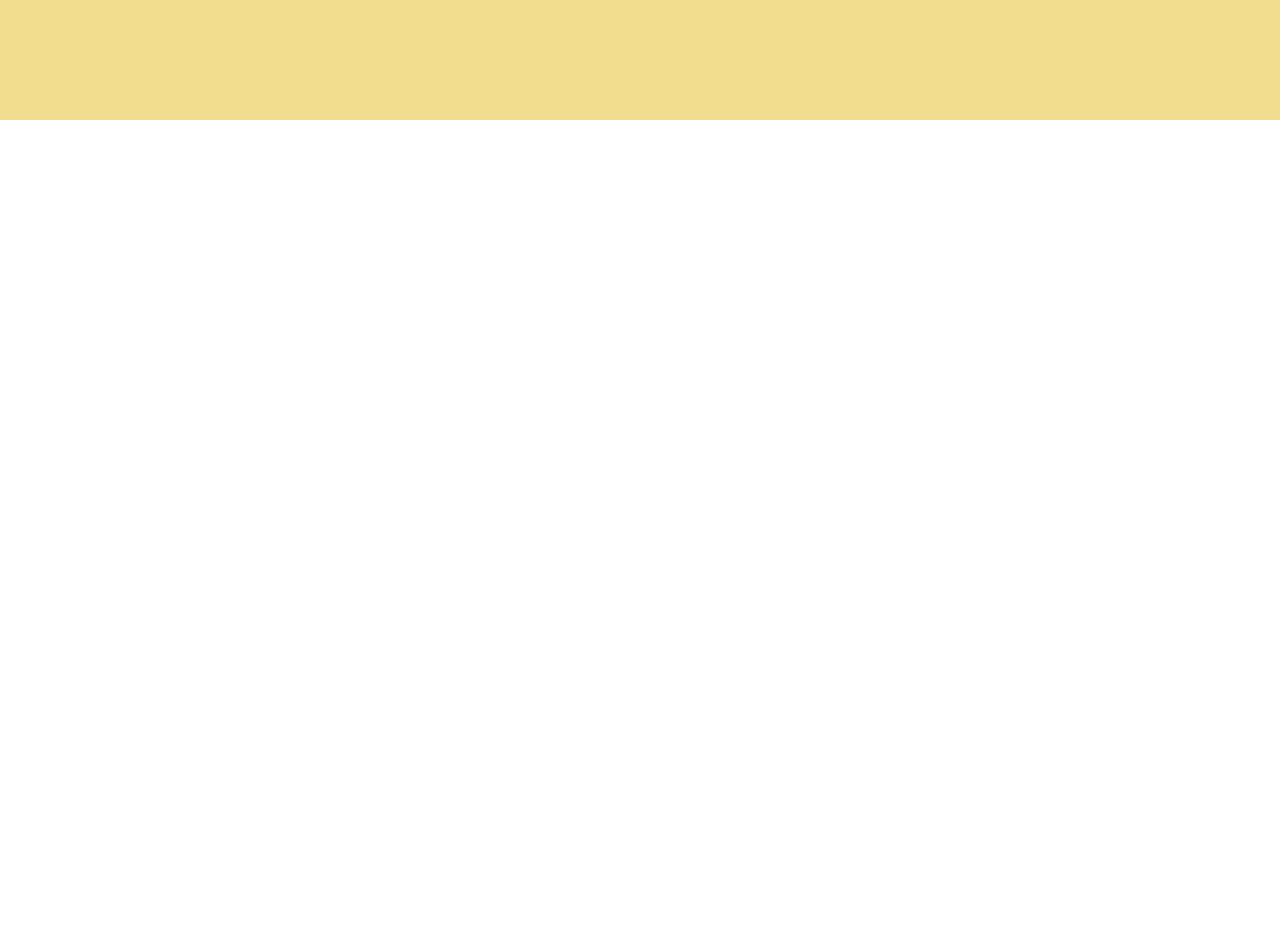
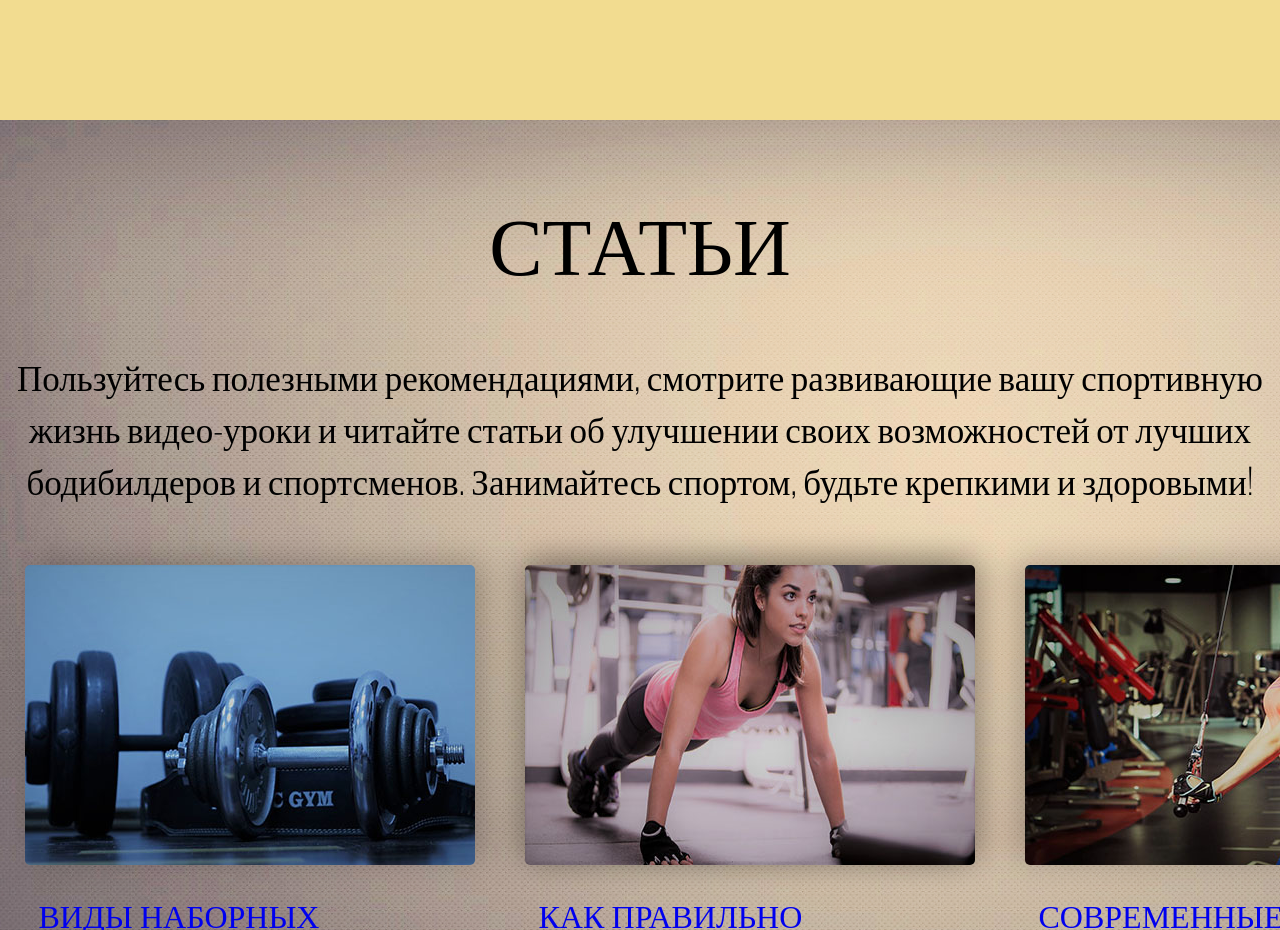
Before and after one commit to HellTrevor/helltrevor.github.io, a React (Create React App) app in the folder react-spartak/: page / in a window 1280 px wide. Shown: the part 2760-3690 px from the top of the page. Before the commit the page ends 2880 px from the top, so only its background shows below. Built offline with nearby package versions, Linux system fonts and the light colour scheme; a web font is replaced by a local one.

Commit message:
Modified App.js, index.css - upgrade main page (ARTICLES). Modified HEADER (z-index: 1).

```diff
--- a/react-spartak/src/App.js
+++ b/react-spartak/src/App.js
@@ -83,6 +83,77 @@ function App() {
         </div>
       </div>
       {/* /BENEFITS */}
+      {/* ARTICLES */}
+      <div className="articles">
+        <div className="container">
+          <div className="text_article_section">
+            <div className="title_article_section">Статьи</div>
+            <div className="description_article_section">
+              Пользуйтесь полезными рекомендациями, смотрите развивающие вашу
+              спортивную жизнь видео-уроки и читайте статьи об улучшении своих
+              возможностей от лучших бодибилдеров и спортсменов. Занимайтесь
+              спортом, будьте крепкими и здоровыми!
+            </div>
+          </div>
+          <div className="articles_block">
+            <div className="arrow arrow_left"></div>
+            <div className="article">
+              <div className="image_article image_article_1"></div>
+              <div className="title_article_block">
+                <a className="title_article" href="#">
+                  Виды наборных гантелей. Упражнения с гантелями
+                </a>
+              </div>
+              <div className="description_block description_block_1">
+                <div className="description_article">
+                  Физические нагрузки на все группы мышц можно получить не
+                  только в тренажерном зале, но и в домашних условиях. Для этого
+                  нет необходимости в большом количестве тренажеров, будет
+                  достаточно все лишь разборных гантелей, у которых вы
+                  самостоятельно сможете регулировать...
+                </div>
+                <div className="see_more">Подробнее</div>
+              </div>
+            </div>
+            <div className="article">
+              <div className="image_article image_article_2"></div>
+              <div className="title_article_block">
+                <a className="title_article" href="#">
+                  Как правильно отжиматься от пола?
+                </a>
+              </div>
+              <div className="description_block description_block_2">
+                <div className="description_article">
+                  Если вы хотите научиться отжиматься максимально правильно, вы
+                  должны включить в программу своих тренировок упражнение
+                  планка. Планка на вытянутых руках развивает статические мышцы
+                  корпуса...
+                </div>
+                <div className="see_more">Подробнее</div>
+              </div>
+            </div>
+            <div className="article">
+              <div className="image_article image_article_3"></div>
+              <div className="title_article_block">
+                <a className="title_article" href="#">
+                  Современные тренажеры и виброплатформы для дома
+                </a>
+              </div>
+              <div className="description_block description_block_3">
+                <div className="description_article">
+                  Тренажеры просты в обращении и избавляют от большого
+                  количества проблем: слабый иммунитет, лишний вес, вялые мышцы,
+                  болезни позвоночника - вы же не хотите с этим столкнуться в
+                  реальной жизни?
+                </div>
+                <div className="see_more">Подробнее</div>
+              </div>
+            </div>
+            <div className="arrow arrow_2"></div>
+          </div>
+        </div>
+      </div>
+      {/* /ARTICLES */}
     </div>
   );
 }
--- a/react-spartak/src/index.css
+++ b/react-spartak/src/index.css
@@ -16,6 +16,7 @@ code {
 /* HEADER */
 
 .header {
+  z-index: 1;
   position: sticky;
   top: 0;
   left: 0;
@@ -167,7 +168,6 @@ code {
 
 .intro {
   width: 100%;
-  /* height: 100%; */
   height: 1080px;
   background: url(/public/Assets/Images/Main_page/Intro/Background_intro.jpg)
     no-repeat;
@@ -244,6 +244,8 @@ code {
 }
 
 .text_benefit {
+  margin: auto 0;
+
   max-width: 862px;
   text-align: center;
 }
@@ -299,3 +301,179 @@ code {
 .img_3_benefits {
   background: url(/public/Assets/Images/Main_page/Benefits/free-icon-dumbbell-38464.png);
 }
+
+/* /BENEFITS */
+
+/* ARTICLES */
+
+.articles {
+  height: 1264px;
+  background: url(/public/Assets/Images/Main_page/Section_Articles/Background_articles.jpg);
+}
+
+.articles .container {
+  margin: 0 auto;
+  max-width: 1600px;
+}
+
+.text_article_section {
+  margin: auto;
+  padding-top: 60px;
+  padding-bottom: 60px;
+
+  max-width: 1550px;
+  text-align: center;
+  color: #000000;
+}
+
+.title_article_section {
+  margin-bottom: 50px;
+
+  text-transform: uppercase;
+  font-family: "Oswald";
+  font-style: normal;
+  font-weight: 400;
+  font-size: 80px;
+  line-height: 119px;
+}
+
+.description_article_section {
+  font-family: "Oswald";
+  font-style: normal;
+  font-weight: 200;
+  font-size: 35px;
+  line-height: 52px;
+}
+
+.articles_block {
+  display: flex;
+  justify-content: space-between;
+}
+
+.arrow {
+  margin-top: 123px;
+  margin-right: 0px;
+
+  width: 50px;
+  height: 50px;
+
+  cursor: pointer;
+
+  background: url(/public/Assets/Images/Main_page/Section_Articles/left.png);
+}
+
+.arrow_2 {
+  transform: rotate(180deg);
+}
+
+.article {
+  margin: 0 25px;
+  width: 450px;
+}
+
+.image_article {
+  z-index: 2;
+  height: 300px;
+  cursor: pointer;
+}
+
+.image_article_1 {
+  background: url(/public/Assets/Images/Article_page/Image_articles_1_main_page.jpg);
+
+  filter: drop-shadow(10px -5px 15px rgba(0, 0, 0, 0.25));
+  border-radius: 5px;
+}
+
+.image_article_2 {
+  background: url(/public/Assets/Images/Article_page/Image_articles_2_main_page.jpg);
+
+  filter: drop-shadow(10px -5px 15px rgba(0, 0, 0, 0.25))
+    drop-shadow(-10px -5px 15px rgba(0, 0, 0, 0.25));
+  border-radius: 5px;
+}
+
+.image_article_3 {
+  background: url(/public/Assets/Images/Article_page/Image_articles_3_main_page.jpg);
+
+  filter: drop-shadow(-10px -5px 15px rgba(0, 0, 0, 0.25));
+  border-radius: 5px;
+}
+
+.title_article_block {
+  margin: auto;
+  margin-top: 25px;
+  width: 423px;
+  font-family: "Oswald";
+  font-style: normal;
+  font-weight: 400;
+  font-size: 32px;
+  line-height: 47px;
+  text-decoration-line: underline;
+  text-transform: uppercase;
+
+  color: #323232;
+}
+
+.title_article {
+  cursor: pointer;
+}
+
+.title_article:visited {
+  color: #323232;
+}
+
+.description_block {
+  margin-top: 30px;
+
+  width: 450px;
+
+  background: rgba(223, 223, 223, 0.7);
+  border-radius: 5px;
+}
+
+.description_block_1 {
+  height: 346px;
+}
+
+.description_block_2 {
+  height: 310px;
+}
+
+.description_block_3 {
+  height: 270px;
+}
+
+.description_article {
+  padding-top: 5px;
+  padding-left: 15px;
+
+  width: 423px;
+
+  font-family: "Oswald";
+  font-style: normal;
+  font-weight: 300;
+  font-size: 24px;
+  line-height: 40px;
+  letter-spacing: 0.03em;
+
+  color: #353535;
+}
+
+.see_more {
+  margin-left: 330px;
+  margin-top: 12px;
+  font-family: "Oswald";
+  font-style: normal;
+  font-weight: 300;
+  font-size: 24px;
+  line-height: 40px;
+  letter-spacing: 0.03em;
+
+  cursor: pointer;
+
+  color: #ffffff;
+
+  text-shadow: 4px 4px 8px rgba(0, 0, 0, 0.25);
+}
+
+/* /ARTICLES */
```
